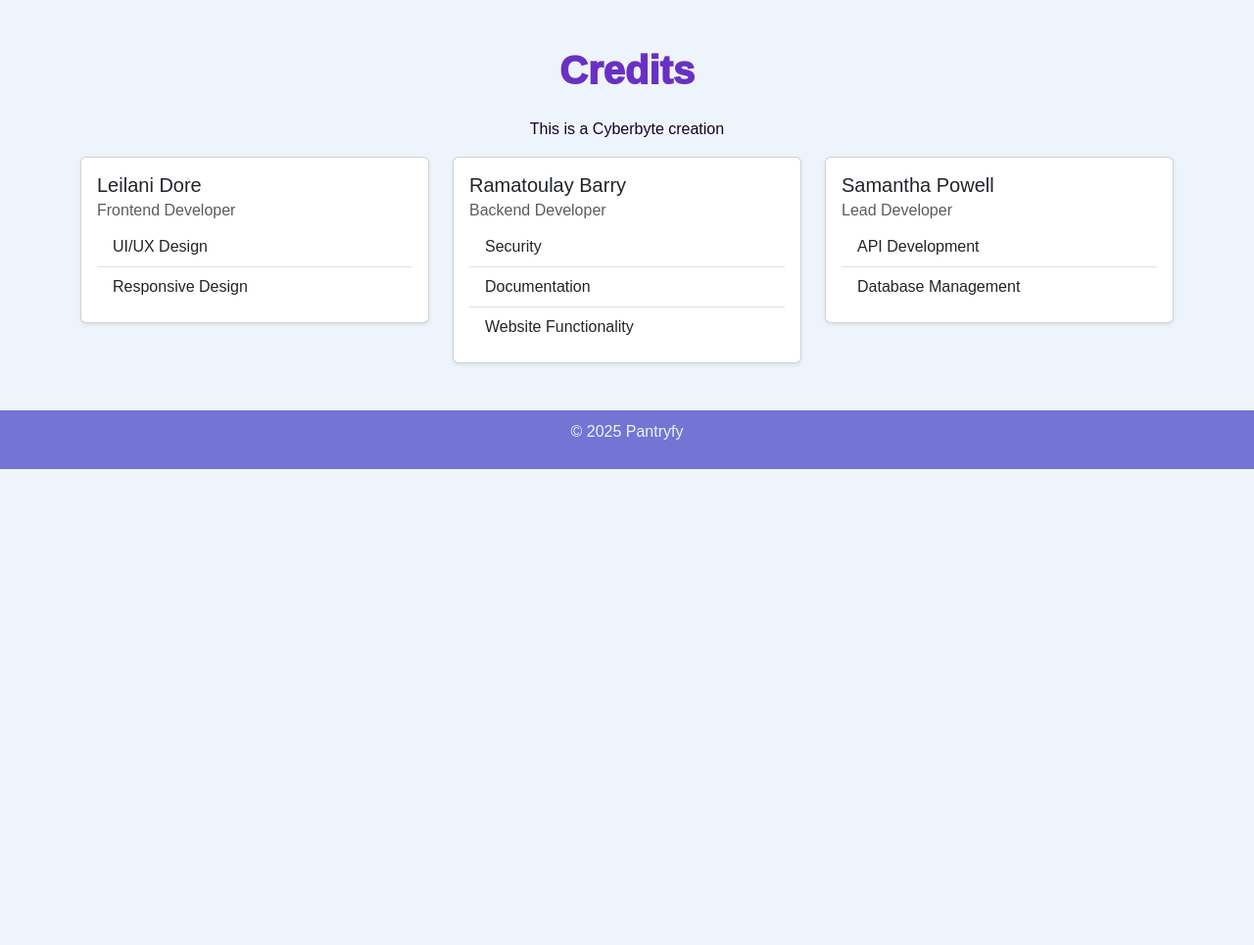
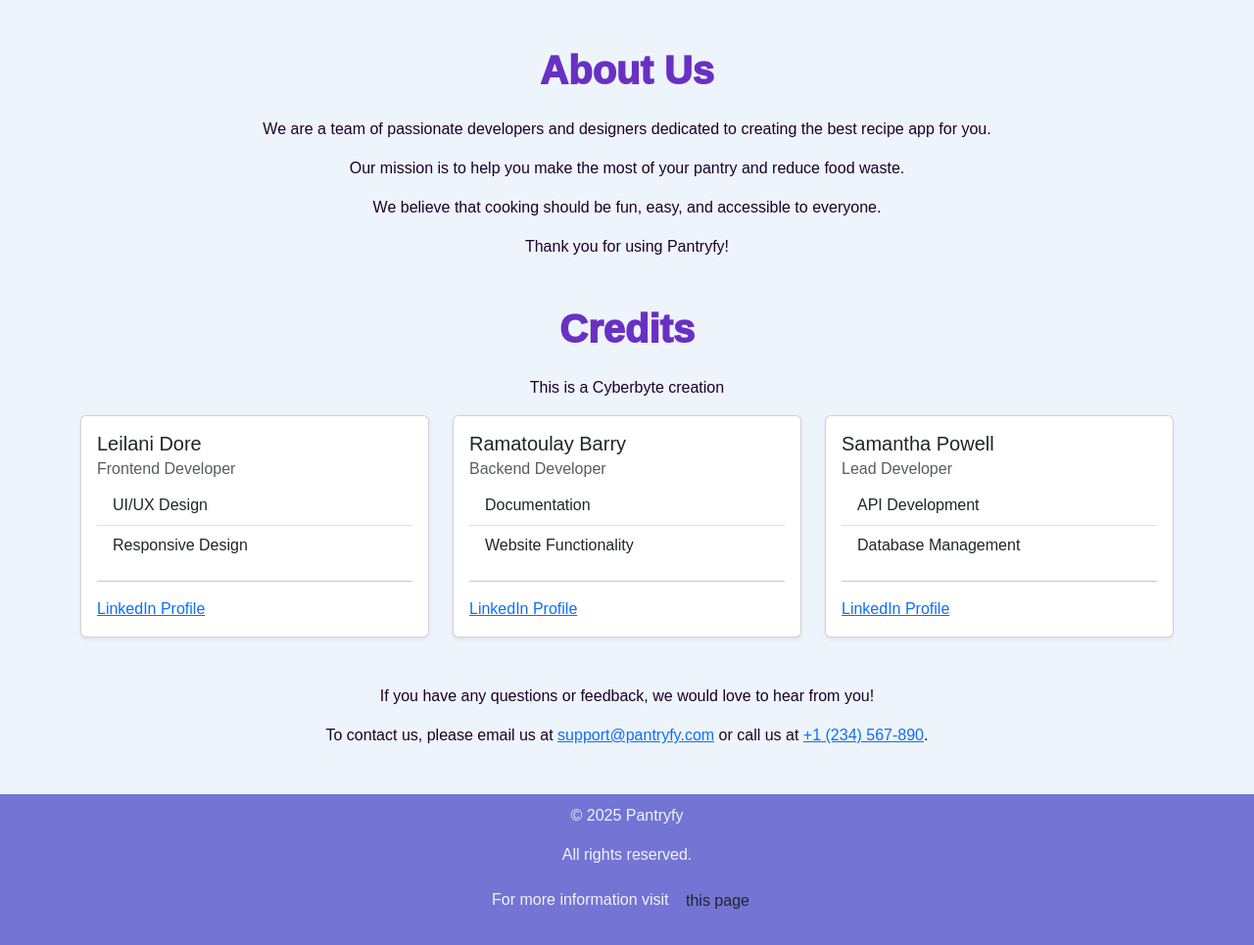
Before and after one commit to Brooklyn-STEAM/10044-Empowering-Users-to-Create-Meals-Utilizing-Refrigerator-Resources, a Flask app: page /credits in a window 1280 px wide. Shown: the part 56-1021 px from the top of the page at 98% size. Before the commit the page ends 535 px from the top, so only its background shows below. Run offline with Flask 3, Linux system fonts and the light colour scheme; some web fonts are replaced.

Commit message:
Add footer component and enhance credits page with team information and contact details

```diff
--- /dev/null
+++ b/templates/components/footer.html.jinja
@@ -0,0 +1,5 @@
+  <footer class="text-center mt-5">
+    <p>© 2025 Pantryfy</p>
+    <p>All rights reserved.</p>
+    <p class="text-center"> For more information visit  <a href="/credits" class="btn">this page</a></p>
+  </footer>
--- a/templates/credits.html.jinja
+++ b/templates/credits.html.jinja
@@ -15,7 +15,16 @@
 
 <body>
   {% include "components/navbar.html.jinja" %}
-
+<!--About Us-->
+  <div class="container my-5">
+    <h1 class="text-center title mb-4">About Us</h1>
+    <p class="text-center">We are a team of passionate developers and designers dedicated to creating the best recipe
+      app for you.</p>
+    <p class="text-center">Our mission is to help you make the most of your pantry and reduce food waste.</p>
+    <p class="text-center">We believe that cooking should be fun, easy, and accessible to everyone.</p>
+    <p class="text-center">Thank you for using Pantryfy!</p>
+  </div>
+  <!-- Team Members -->
   <div class="container my-5">
     <h1 class="text-center title mb-4">Credits</h1>
     <p class="text-center">This is a Cyberbyte creation</p>
@@ -31,9 +40,13 @@
               <li class="list-group-item">UI/UX Design</li>
               <li class="list-group-item">Responsive Design</li>
             </ul>
+            <hr>
+          <a href="https://www.linkedin.com/in/leilani-dore-5631b4292" target="_blank">LinkedIn Profile</a>
           </div>
+
         </div>
       </div>
+
 
       <!-- Ramatoulay Barry -->
       <div class="col-md-4">
@@ -42,13 +55,15 @@
             <h5 class="card-title">Ramatoulay Barry</h5>
             <h6 class="card-subtitle mb-2 text-muted">Backend Developer</h6>
             <ul class="list-group list-group-flush">
-              <li class="list-group-item">Security</li>
               <li class="list-group-item">Documentation</li>
               <li class="list-group-item">Website Functionality</li>
             </ul>
+             <hr>
+          <a href="https://www.linkedin.com/in/ramatoulay-barry-5b854825a/" target="_blank">LinkedIn Profile</a>
           </div>
         </div>
       </div>
+
 
       <!-- Samantha Powell -->
       <div class="col-md-4">
@@ -60,17 +75,25 @@
               <li class="list-group-item">API Development</li>
               <li class="list-group-item">Database Management</li>
             </ul>
+             <hr>
+  <a href="https://www.linkedin.com/in/samantha-powell-35aa20291/" target="_blank">LinkedIn Profile</a>
           </div>
         </div>
       </div>
     </div>
   </div>
+<!--contact us-->
 
-  <!-- Footer -->
-  <footer class="text-center mt-5">
-    <p>© 2025 Pantryfy</p>
-  </footer>
+<p class="text-center">If you have any questions or feedback, we would love to hear from you!</p>
+<p class="text-center">To contact us, please email us at <a href="mailto:support@pantryfy.com">support@pantryfy.com</a> or call us at <a href="tel:+1234567890">+1 (234) 567-890</a>.
 
+</p>
+
+
+
+
+
+{%include "components/footer.html.jinja"%}
   <!-- Bootstrap JavaScript -->
   <script src="https://cdn.jsdelivr.net/npm/bootstrap@5.3.3/dist/js/bootstrap.bundle.min.js"
     integrity="sha384-YvpcrYf0tY3lHB60NNkmXc5s9fDVZLESaAA55NDzOxhy9GkcIdslK1eN7N6jIeHz"
--- a/templates/swiper.html.jinja
+++ b/templates/swiper.html.jinja
@@ -88,6 +88,8 @@
   <div class="">
 
   </div>
+
+{%include "components/footer.html.jinja"%}
 
 <script src="https://cdn.jsdelivr.net/npm/bootstrap@5.3.3/dist/js/bootstrap.bundle.min.js"
         integrity="sha384-YvpcrYf0tY3lHB60NNkmXc5s9fDVZLESaAA55NDzOxhy9GkcIdslK1eN7N6jIeHz"
```
Also changed, not shown: templates/homepage.html.jinja (+5 -10 lines), templates/individual_recipe.html.jinja (+7 -4 lines), templates/japanese_recipes.html.jinja (+1 -8 lines), templates/mexican_recipes.html.jinja (+2 -11 lines), 1 other file.
